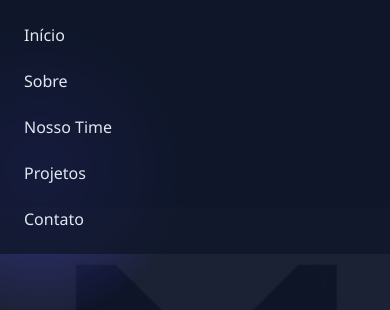
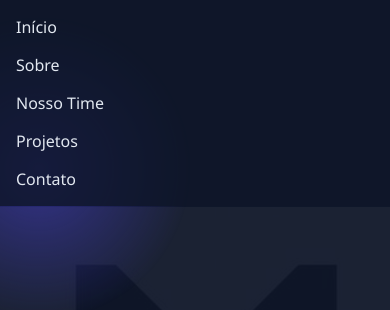
Before and after one commit to Nunuromer/portifoliomk, a plain HTML site: page index.html in a window 390 px wide. Shown: the top 310 px of the page. Drawn offline with Linux system fonts and the light colour scheme.

Commit message:
Update styles1.css

```diff
--- a/styles1.css
+++ b/styles1.css
@@ -1,8 +1,19 @@
 /* Responsividade */
 @media (max-width: 768px) {
+    .navegacao {
+        padding: 1rem; /* Menor padding no mobile */
+    }
+
     .menu {
-        flex-direction: column;
-        gap: 1.5rem;
+        flex-direction: row; /* Mantém os links lado a lado */
+        flex-wrap: wrap; /* Deixa quebrar só se realmente faltar espaço */
+        justify-content: center;
+        gap: 1.5rem; /* Reduz o espaço entre eles */
+    }
+
+    .menu-link {
+        padding: 0.3rem 0; /* Menor padding nos links */
+        font-size: 1rem; /* Fonte um pouco menor para caber melhor */
     }
 
     .foto, .foto-perfil {
@@ -13,28 +24,39 @@
     h1 {
         font-size: 2.5rem;
     }
+
     .cabecalho-sub-titulo {
         font-size: 1.2rem;
     }
+
     .sobre-titulo, .projetos-titulo, .contatos-titulo {
         font-size: 2rem;
     }
+
     .sobre-caixa, .formulario-contato {
         padding: 1.5rem;
     }
 }
 
 @media (max-width: 480px) {
+    .menu {
+        flex-direction: column; /* Abaixo de 480px, empilha */
+        gap: 1rem;
+    }
+
     .foto, .foto-perfil {
         width: 180px;
         height: 180px;
     }
+
     h1 {
         font-size: 2rem;
     }
+
     .cabecalho-sub-titulo {
         font-size: 1rem;
     }
+
     .sobre-titulo, .projetos-titulo, .contatos-titulo {
         font-size: 1.8rem;
     }
```
